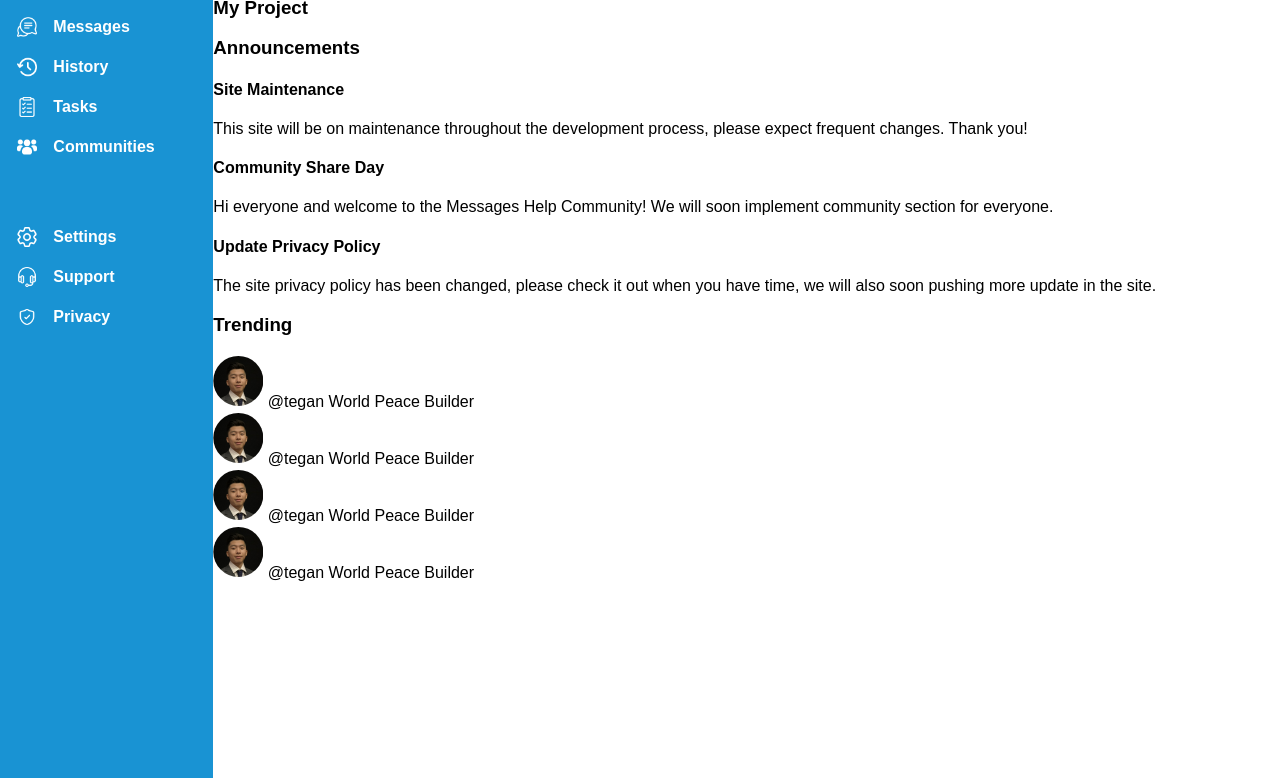
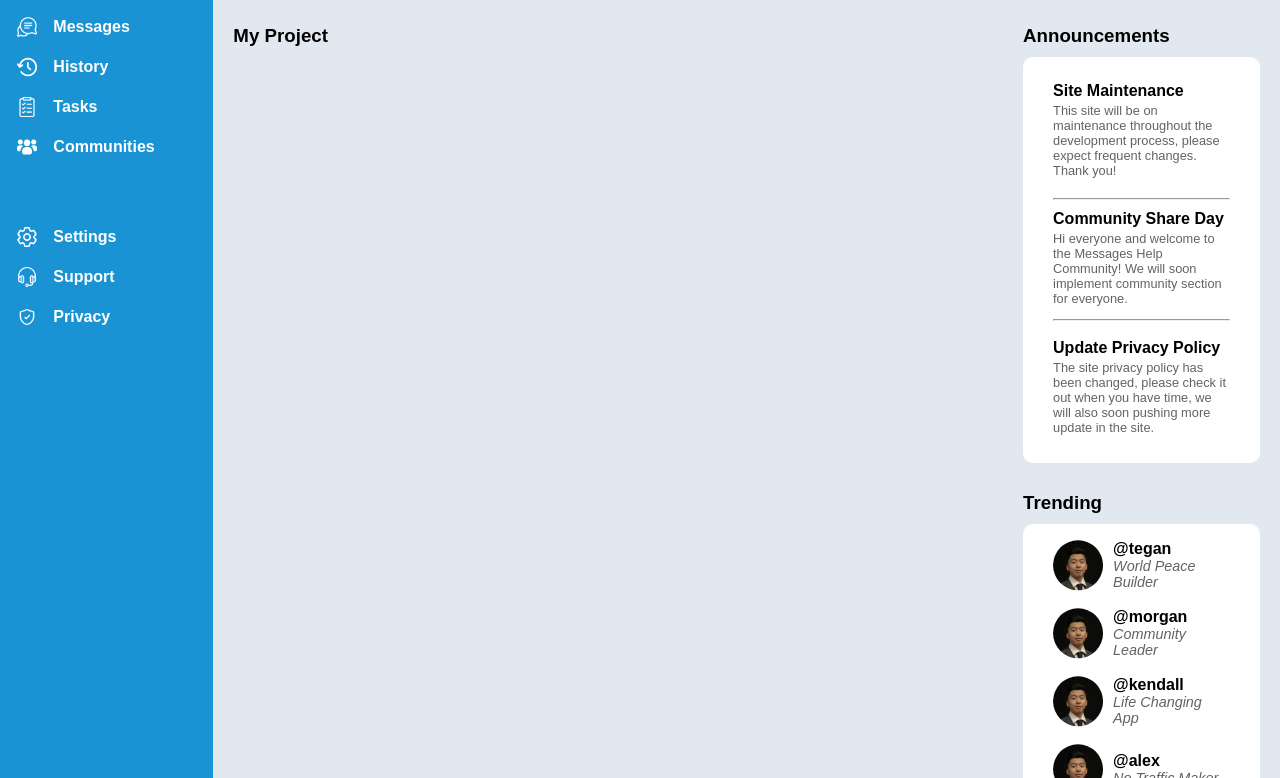
Before and after one commit to Yixin88/admin-dashboard, a plain HTML site: page index.html in a window 1280 px wide. Shown: the part 183-961 px from the top of the page. Drawn offline with Linux system fonts and the light colour scheme.

Commit message:
content right bar finished

```diff
--- a/index.html
+++ b/index.html
@@ -80,10 +80,10 @@
 
         </div>
 
-        <div>
+        <div class="contentRight">
             <div>
-                <h3>Announcements</h3>
-                <div>
+                <h3 class="contentRightHeading">Announcements</h3>
+                <div class="announcementsContainer">
                     <div>
                         <h4>Site Maintenance</h4>
                         <p>This site will be on maintenance throughout
@@ -92,10 +92,12 @@
                         </p>
                     </div>
                     <div>
+                        <hr>
                         <h4>Community Share Day</h4>
                         <p>Hi everyone and welcome to the Messages Help Community!
                             We will soon implement community section for everyone.
                         </p>
+                        <hr>
                     </div>
                     <div>
                         <h4>Update Privacy Policy</h4>
@@ -106,28 +108,28 @@
                     </div>
                 </div>
             </div>
-            <div>
-                <h3>Trending</h3>
-                <div>
-                    <div>
-                        <img class="portrait" src="/image/portrait.jpeg" alt="my portrait" width="50px" height="auto">
+            <div class="contentRightTrending">
+                <h3 class="contentRightHeading">Trending</h3>
+                <div class="trendingContainer">
+                    <div class="trendingDetail">
+                        <img class="portrait trendingIcon" src="/image/portrait.jpeg" alt="my portrait" width="50px" height="auto">
                         <span class="trendingTitle">@tegan</span>
                         <span class="trendingText">World Peace Builder</span>
                     </div>
-                    <div>
-                        <img class="portrait" src="/image/portrait.jpeg" alt="my portrait" width="50px" height="auto">
-                        <span class="trendingTitle">@tegan</span>
-                        <span class="trendingText">World Peace Builder</span>
+                    <div class="trendingDetail">
+                        <img class="portrait trendingIcon" src="/image/portrait.jpeg" alt="my portrait" width="50px" height="auto">
+                        <span class="trendingTitle">@morgan</span>
+                        <span class="trendingText">Community Leader</span>
                     </div>
-                    <div>
-                        <img class="portrait" src="/image/portrait.jpeg" alt="my portrait" width="50px" height="auto">
-                        <span class="trendingTitle">@tegan</span>
-                        <span class="trendingText">World Peace Builder</span>
+                    <div class="trendingDetail">
+                        <img class="portrait trendingIcon" src="/image/portrait.jpeg" alt="my portrait" width="50px" height="auto">
+                        <span class="trendingTitle">@kendall</span>
+                        <span class="trendingText">Life Changing App</span>
                     </div>
-                    <div>
-                        <img class="portrait" src="/image/portrait.jpeg" alt="my portrait" width="50px" height="auto">
-                        <span class="trendingTitle">@tegan</span>
-                        <span class="trendingText">World Peace Builder</span>
+                    <div class="trendingDetail">
+                        <img class="portrait trendingIcon" src="/image/portrait.jpeg" alt="my portrait" width="50px" height="auto">
+                        <span class="trendingTitle">@alex</span>
+                        <span class="trendingText">No Traffic Maker</span>
                     </div>
                 </div>
             </div>
--- a/style.css
+++ b/style.css
@@ -2,12 +2,15 @@ body {
     display: grid;
     grid-template-columns: 1fr 5fr;
     grid-template-rows: 1fr 5fr;
+    grid-template-areas: "sidebar header"
+                         "sidebar content";
     margin: 0;
     font-family: sans-serif;
 }
 
 nav {
     display: grid;
+    grid-area: sidebar;
     grid-template-columns: 1fr 3fr;
     row-gap: 20px;
     align-items: center;
@@ -50,6 +53,8 @@ header {
     padding-top: 10px;
     box-shadow: 0 5px 5px 4px rgba(0, 0, 0, 0.1);
     padding-bottom: 0px;
+    z-index: 1;
+    grid-area: header;
 }
 
 .searchContainer {
@@ -124,3 +129,74 @@ header {
     width: 100px;
     border-radius: 18px;
 }
+
+main {
+    display: grid;
+    grid-template-columns: 10fr 3fr;
+    background-color: #E2E8F0;
+    padding: 20px;
+    grid-area: content;
+}
+
+.contentRight {
+    display: grid;
+    grid-template-columns: 1fr;
+    gap: 10px;
+}
+
+.trendingContainer, .announcementsContainer{
+    background-color: white;
+    padding: 15px 30px 15px 30px;
+    border-radius: 10px;
+    display: grid;
+}
+
+.announcementsContainer p {
+    font-size: 0.8rem;
+    margin-top: 3px;
+    color: #636363;
+}
+
+.announcementsContainer h4 {
+    margin-bottom: 1px;
+    margin-top: 10px;
+}
+
+.contentRightHeading {
+    margin-bottom: 10px;
+}
+
+.trendingDescription {
+    display: grid;
+    grid-template-columns: 1fr;
+}
+
+.trendingContainer {
+    gap: 15px;
+}
+
+.trendingDetail {
+    display: grid;
+    grid-template-columns: 1fr 3fr;
+    grid-template-areas: "icon title"
+                         "icon description";
+    column-gap: 10px;
+}
+
+.trendingIcon {
+    grid-area: icon;
+    justify-self: center;
+}
+
+.trendingTitle {
+    grid-area: title;
+    align-self: end;
+    font-weight: bold;
+}
+
+.trendingText {
+    grid-area: description;
+    font-size: 0.9rem;
+    color: #636363;
+    font-style: italic;
+}
```
